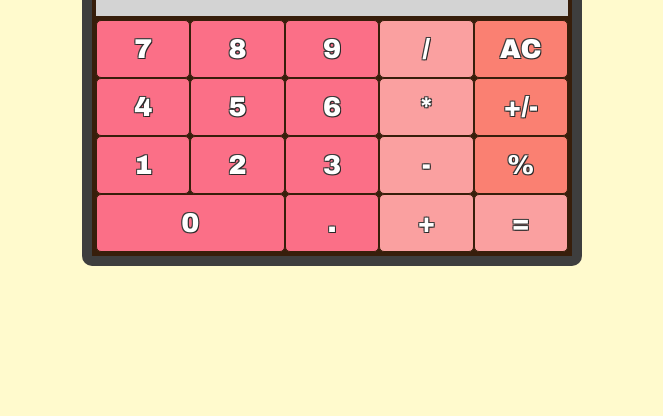
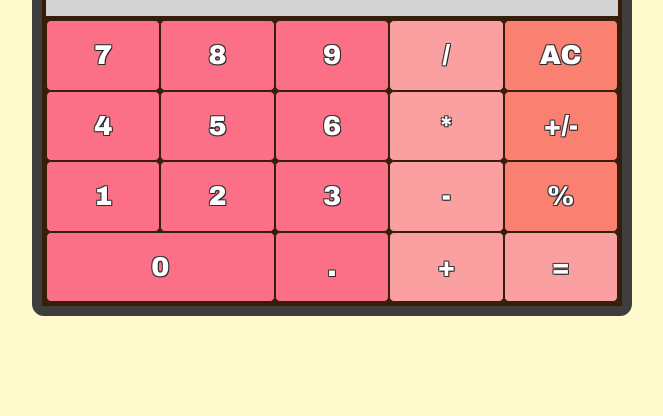
Before and after one commit to StacyAceIt/calculator, a plain HTML site: page index.html in a window 1280 px wide. Shown: the part 384-800 px from the top of the page, without its empty margins (308-971 px from the left). Drawn offline with Linux system fonts and the light colour scheme.

Commit message:
changed calculator width and height to 600px

```diff
--- a/style.css
+++ b/style.css
@@ -15,8 +15,8 @@ body{
     align-items: center;
     flex: 0 1 1;
     background-color: rgb(255, 245, 171);
-    width: 500px;
-    height: 500px;
+    width: 600px;
+    height: 600px;
     border-radius: 2%;
     border: 10px solid rgb(62, 62, 62);
     box-sizing: border-box;
```
